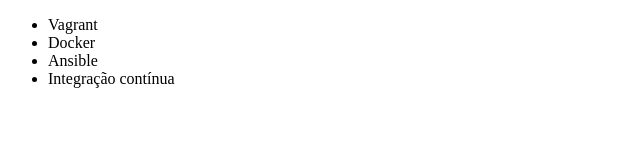
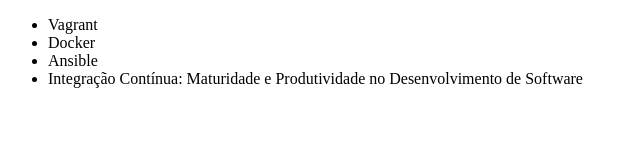
Before and after one commit to RodrigoWeiler/alura-git, a plain HTML site: page index.html in a window 1280 px wide. Shown: the whole page, without its empty margins (0-640 px from the left). Drawn offline with Linux system fonts and the light colour scheme.

Commit message:
Renomeando curso de Integração Contínua

```diff
--- a/index.html
+++ b/index.html
@@ -9,7 +9,7 @@
             <li>Vagrant</li>
             <li>Docker</li>
             <li>Ansible</li>
-            <li>Integração contínua</li>
+            <li>Integração Contínua: Maturidade e Produtividade no Desenvolvimento de Software</li>
         </ul>
     </body>
 </html>
```
